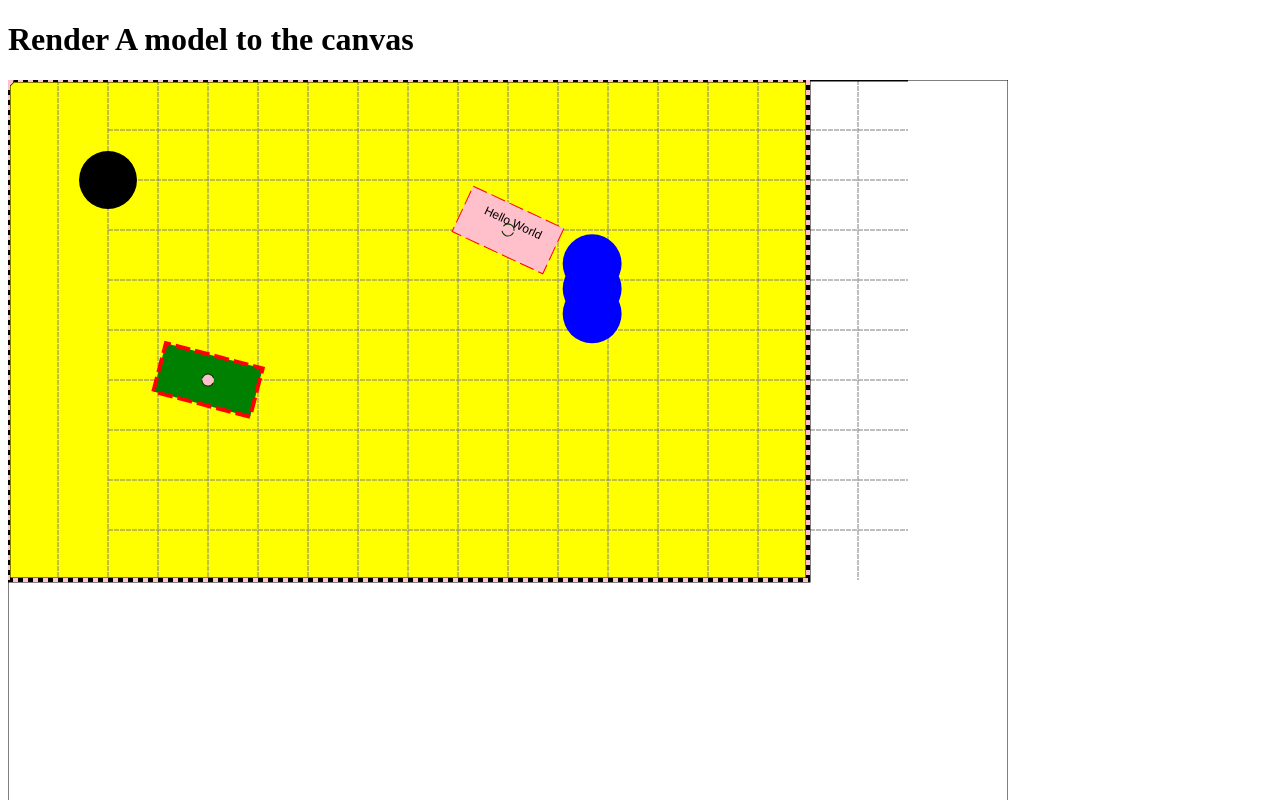
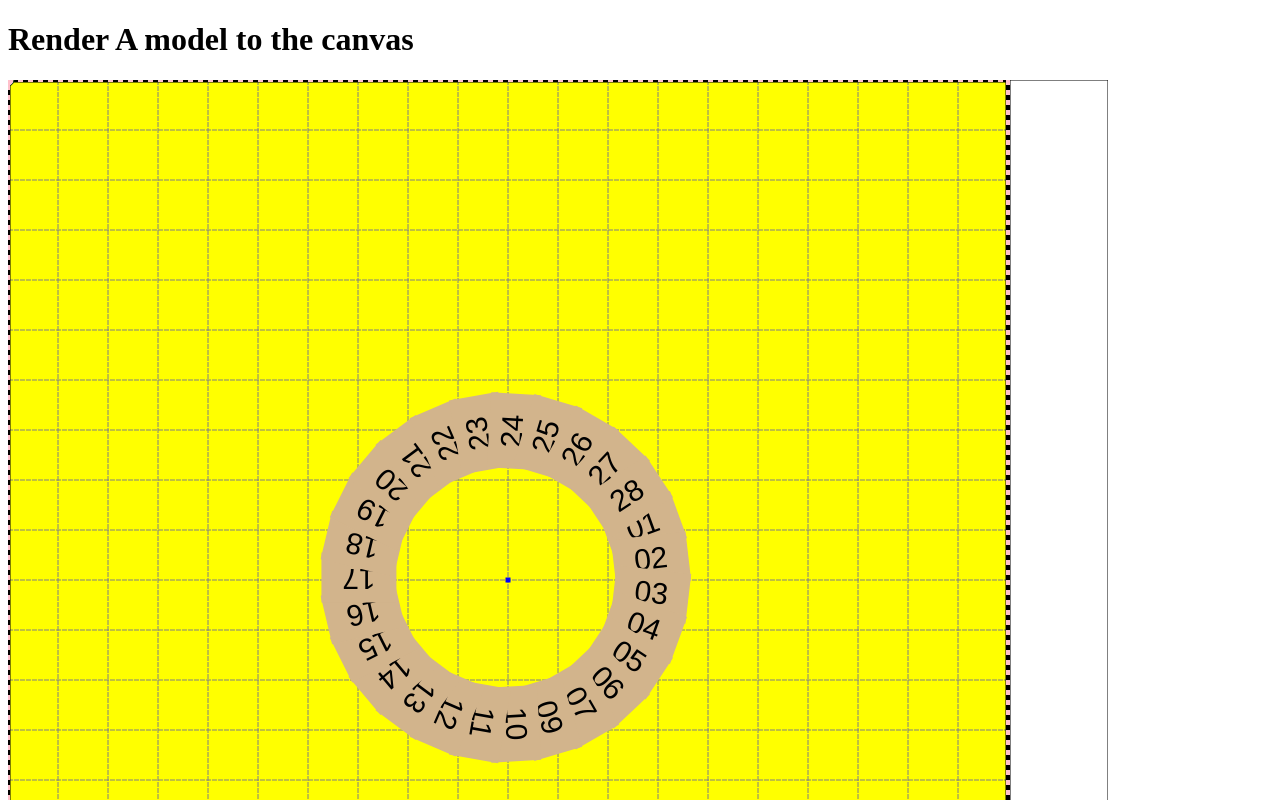
Before and after one commit to SteveStrong/Foundry-Canvas-React, a React (Create React App) app: page / in a window 1280 px wide. Shown: the top 800 px of the page. Built offline with nearby package versions, Linux system fonts and the light colour scheme.

Commit message:
crazy shapes

```diff
--- a/src/App.tsx
+++ b/src/App.tsx
@@ -30,52 +30,60 @@ export const App: FunctionComponent<any> = (props: any): ReactElement => {
     };
 
     const page = new foPage({
-        text: 'Hello World',
         color: 'yellow',
-        width: 800,
-        height: 500,
-        marginX: 100,
-
+        width: 1000,
+        height: 1000
     });
 
-    const shape1 = new foShape2D({ opacity:.3, isSelected:true,height:200, width:3});
+    const shape1 = new foShape2D({ opacity: 0.3, height: 200, width: 31 });
+    shape1.setPinRight().setPinBottom();
 
     const shape = new foShape2D({
+        color: 'blue',
         opacity: 3.0,
-            width: 100,
-            height: 50,
-            x: 200,
-            y: 300
+        width: 5,
+        height: 5,
+        x: page.width / 2,
+        y: page.height / 2
     });
 
+    const list = '01,02,03,04,05,06,07,09,10,11,12,13,14,15,16,17,18,19,20,21,22,23,24,25,26,27,28'.split(',');
+    const angle = 360 / list.length;
+    let i = 0;
+    list.forEach((item) => {
         const text = new foText2D({
-                isSelected: true,
-                text: 'Hello World',
-                angle: 25,
-                background: 'pink',
+            text: item,
+            fontSize: 30,
+            angle: angle * i,
+            background: 'tan',
             color: 'black',
-                width: 100,
-                height: 50,
-                x: 500,
-                y: 150
+            width: 75,
+            height: 50
+        });
+        text.pinX = (): number => -220;
+        i++;
+        shape.subcomponents.addMember(text);
     });
 
     const canvasParams = {
-        width: 1000,
-        height: 800,
+        width: 1100,
+        height: 1100,
         title: 'Render A model to the canvas',
         draw: (ctx: CanvasRenderingContext2D, count: number) => {
-            const pos = 600 * Math.sin(count * 0.05) ** 2;
-
+            const pos = 120 * Math.sin(count * 0.05) ** 2;
 
             page.render(ctx);
             shape.render(ctx);
-            text.render(ctx);
+
+            shape.subcomponents.forEach(item => {
+                item.angle += 1;
+                item.pinX = (): number => { return -220 + pos; }
+                item.smash();
+            });
             //shape.x = pos;
-             shape.angle = pos;
-            draw1(ctx, count);
-            megadraw(ctx, count);
-            return;
+            //shape.angle = pos;
+            //draw1(ctx, count);
+            //megadraw(ctx, count);
         }
     };
 
--- a/src/foundry/models/foGlyph2D.model.ts
+++ b/src/foundry/models/foGlyph2D.model.ts
@@ -9,11 +9,12 @@ import { Lifecycle } from './foLifecycle';
 
 
 import { foObject } from './foObject.model';
+import Color from 'color';
 
 export interface IfoGlyph2DProperties {
   opacity?: number;
   isSelected?: boolean;
-  color?: any;
+  color?: string;
 
   x?: number;
   y?: number;
@@ -26,7 +27,7 @@ export interface IfoGlyph2DProperties {
 export class foGlyph2D extends foObject implements IfoGlyph2DProperties {
 
   public opacity: number = 1.0;
-  public isSelected: boolean = true;
+  public isSelected: boolean = false;
   public color: any;
 
   protected _x: number;
--- a/src/foundry/models/foShape2D.model.ts
+++ b/src/foundry/models/foShape2D.model.ts
@@ -9,6 +9,7 @@ import { Matrix2D } from './foMatrix2D';
 import { foGlyph2D, IfoGlyph2DProperties } from './foGlyph2D.model';
 
 import { Lifecycle } from './foLifecycle';
+import { foCollection } from './foCollection.model';
 
 export enum shape2DNames {
   left = 'left',
@@ -34,7 +35,13 @@ export class foShape2D extends foGlyph2D implements IfoShape2DProperties {
     this._angle = value;
   }
 
-
+  protected _subcomponents: foCollection<foShape2D>;
+  get subcomponents(): foCollection<foShape2D> {
+    if (!this._subcomponents) {
+      this._subcomponents = new foCollection<foShape2D>()
+    }
+    return this._subcomponents;
+  }
 
   public pinX = (): number => 0.5 * this.width;
   public pinY = (): number => 0.5 * this.height;
@@ -199,10 +206,10 @@ export class foShape2D extends foGlyph2D implements IfoShape2DProperties {
 
     this.isSelected && this.drawSelected(ctx);
 
-    // deep &&
-    //   this._subcomponents.forEach(item => {
-    //     item.render(ctx, deep);
-    //   });
+    deep &&
+      this._subcomponents?.forEach(item => {
+        item.render(ctx, deep);
+      });
     ctx.restore();
   }
 
--- a/src/foundry/models/foText2D.model.ts
+++ b/src/foundry/models/foText2D.model.ts
@@ -153,8 +153,13 @@ export class foText2D extends foShape2D implements IfoText2DProperties {
   public drawTextBox(ctx: CanvasRenderingContext2D, text: string) {
     const left = (this.margin && this.margin.left) || 0;
     const top = (this.margin && this.margin.top) || 0;
-    let x = this.pinX() + left;
-    let y = this.pinY() + top;
+
+    // let x = this.pinX() + left;
+    let x = this.width/2 +  left;
+
+    //let y = this.pinY() + top;
+    let y = this.height/2 + top;
+
     let dy = this.size + 4;
 
     let list = this.splitText(ctx, text, this.maxTextWidth());
```
Also changed, not shown: package.json (+4 -3 lines), 2 other files (tests, documents, lock files or other folders). Lines whose indentation alone changed are shown as unchanged.
